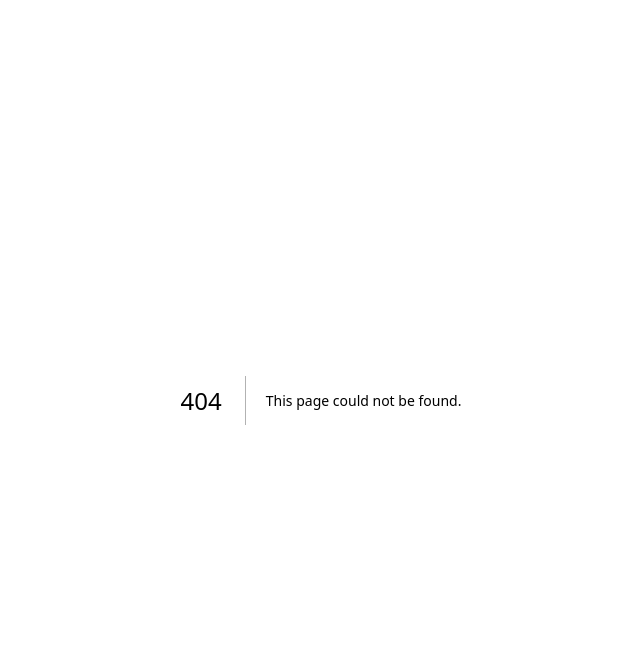
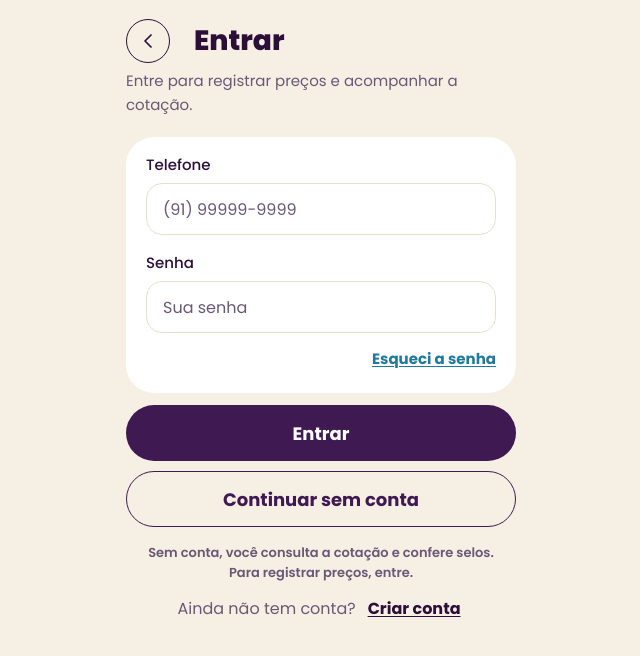
Before and after one commit to LucasAugustoRodrigues/do-rio-a-cuia, a Next.js app: page /entrar in a window 1280 px wide. Before the commit this address had no page. Shown: the top 656 px of the page, without its empty margins (319-959 px from the left). Built offline with nearby package versions, Linux system fonts and the light colour scheme.

Commit message:
feat(auth): tela entrar

```diff
--- /dev/null
+++ b/app/entrar/page.tsx
@@ -0,0 +1,42 @@
+import Link from "next/link";
+import CabecalhoTela from "@/components/CabecalhoTela";
+import FormEntrar from "@/components/auth/FormEntrar";
+import { Button } from "@/components/ui/Button";
+
+export default async function EntrarPage({
+  searchParams,
+}: {
+  searchParams: Promise<{ next?: string | string[] }>;
+}) {
+  const params = await searchParams;
+  const next = typeof params.next === "string" ? params.next : "";
+
+  return (
+    <main className="mx-auto flex min-h-dvh w-full max-w-[430px] flex-col px-5 pt-[19px] pb-6">
+      <CabecalhoTela titulo="Entrar" voltarPara="/" />
+      <p className="mt-1.5 text-[15px] leading-6 text-roxo-texto-2">
+        Entre para registrar preços e acompanhar a cotação.
+      </p>
+      <FormEntrar next={next} />
+      <div className="mt-2.5">
+        <Button variante="contornado" href="/cotacao">
+          Continuar sem conta
+        </Button>
+      </div>
+      <p className="mt-4 text-center text-[13px] font-semibold leading-5 text-roxo-texto-2">
+        Sem conta, você consulta a cotação e confere selos.
+        <br />
+        Para registrar preços, entre.
+      </p>
+      <p className="mt-1 flex items-center justify-center gap-2 text-[16px] text-roxo-texto-2">
+        <span>Ainda não tem conta?</span>
+        <Link
+          href={next ? "/criar-conta?next=" + encodeURIComponent(next) : "/criar-conta"}
+          className="inline-flex min-h-11 items-center px-1 font-bold text-roxo-900 underline underline-offset-2"
+        >
+          Criar conta
+        </Link>
+      </p>
+    </main>
+  );
+}
--- /dev/null
+++ b/components/auth/FormEntrar.tsx
@@ -0,0 +1,61 @@
+"use client";
+
+import { useActionState, startTransition } from "react";
+import Link from "next/link";
+import { entrar, EstadoForm } from "@/app/auth/actions";
+import TextField from "@/components/ui/TextField";
+import Alerta from "@/components/ui/Alerta";
+import { Button } from "@/components/ui/Button";
+
+export default function FormEntrar({ next }: { next: string }) {
+  const [estado, acao, pendente] = useActionState(entrar, {} as EstadoForm);
+
+  return (
+    <form
+      noValidate
+      onSubmit={(e) => {
+        e.preventDefault();
+        const fd = new FormData(e.currentTarget);
+        startTransition(() => acao(fd));
+      }}
+    >
+      <input type="hidden" name="next" value={next} />
+      <div data-card-entrar className="mt-5 rounded-[28px] bg-branco px-5 pt-4 pb-3">
+        <div className="flex flex-col gap-4">
+          <TextField
+            rotulo="Telefone"
+            name="telefone"
+            type="tel"
+            inputMode="tel"
+            autoComplete="tel-national"
+            placeholder="(91) 99999-9999"
+            erro={estado.campo === "telefone"}
+          />
+          <TextField
+            rotulo="Senha"
+            name="senha"
+            type="password"
+            autoComplete="current-password"
+            placeholder="Sua senha"
+            erro={estado.campo === "senha"}
+          />
+        </div>
+        <div className="mt-1 flex justify-end">
+          <Link href="/recuperar-senha" className="inline-flex min-h-11 items-center text-[15px] font-bold text-azul underline underline-offset-2">
+            Esqueci a senha
+          </Link>
+        </div>
+      </div>
+      {estado.erro && (
+        <div className="mt-3">
+          <Alerta>{estado.erro}</Alerta>
+        </div>
+      )}
+      <div className="mt-3">
+        <Button type="submit" disabled={pendente}>
+          {pendente ? "Entrando…" : "Entrar"}
+        </Button>
+      </div>
+    </form>
+  );
+}
```
